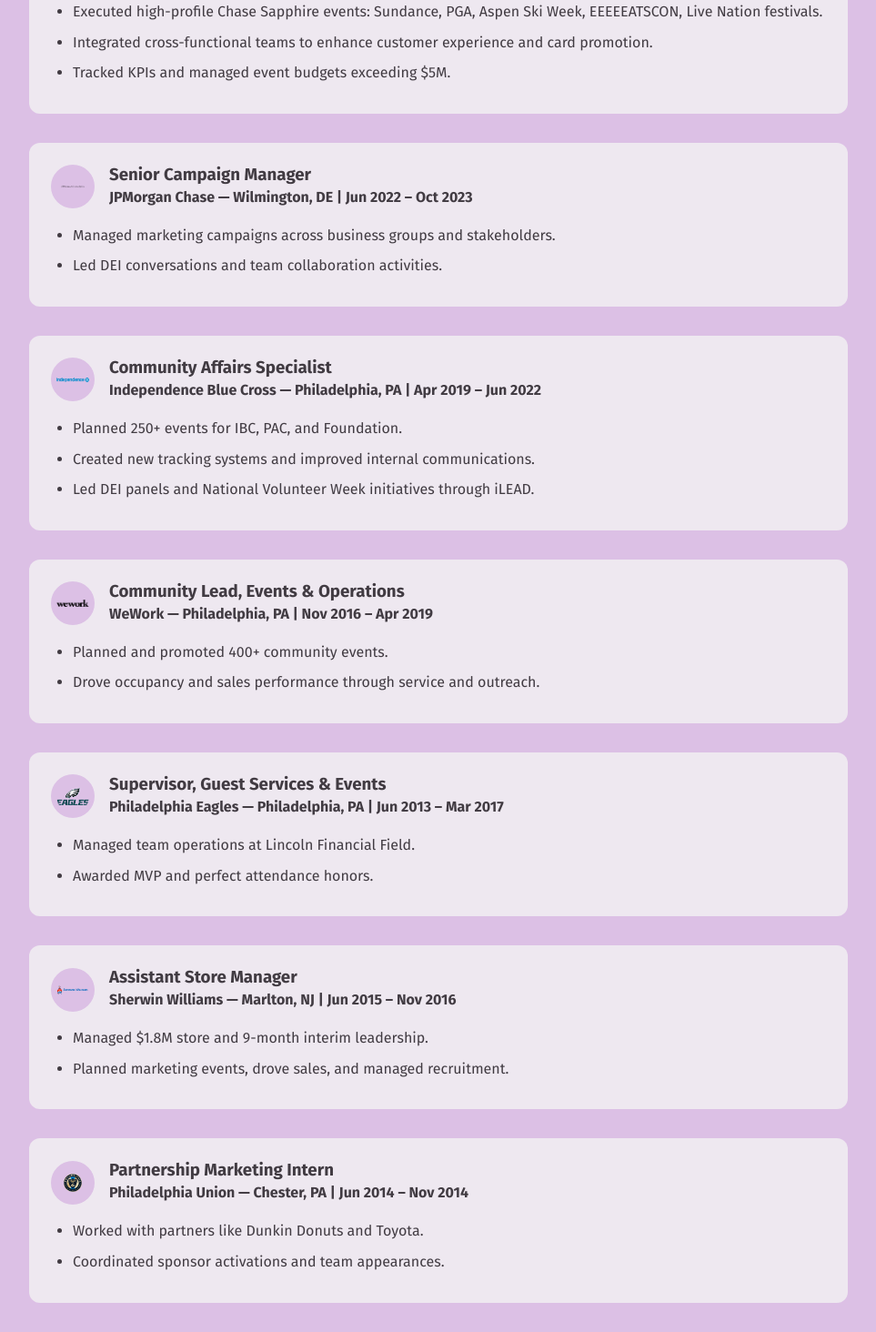
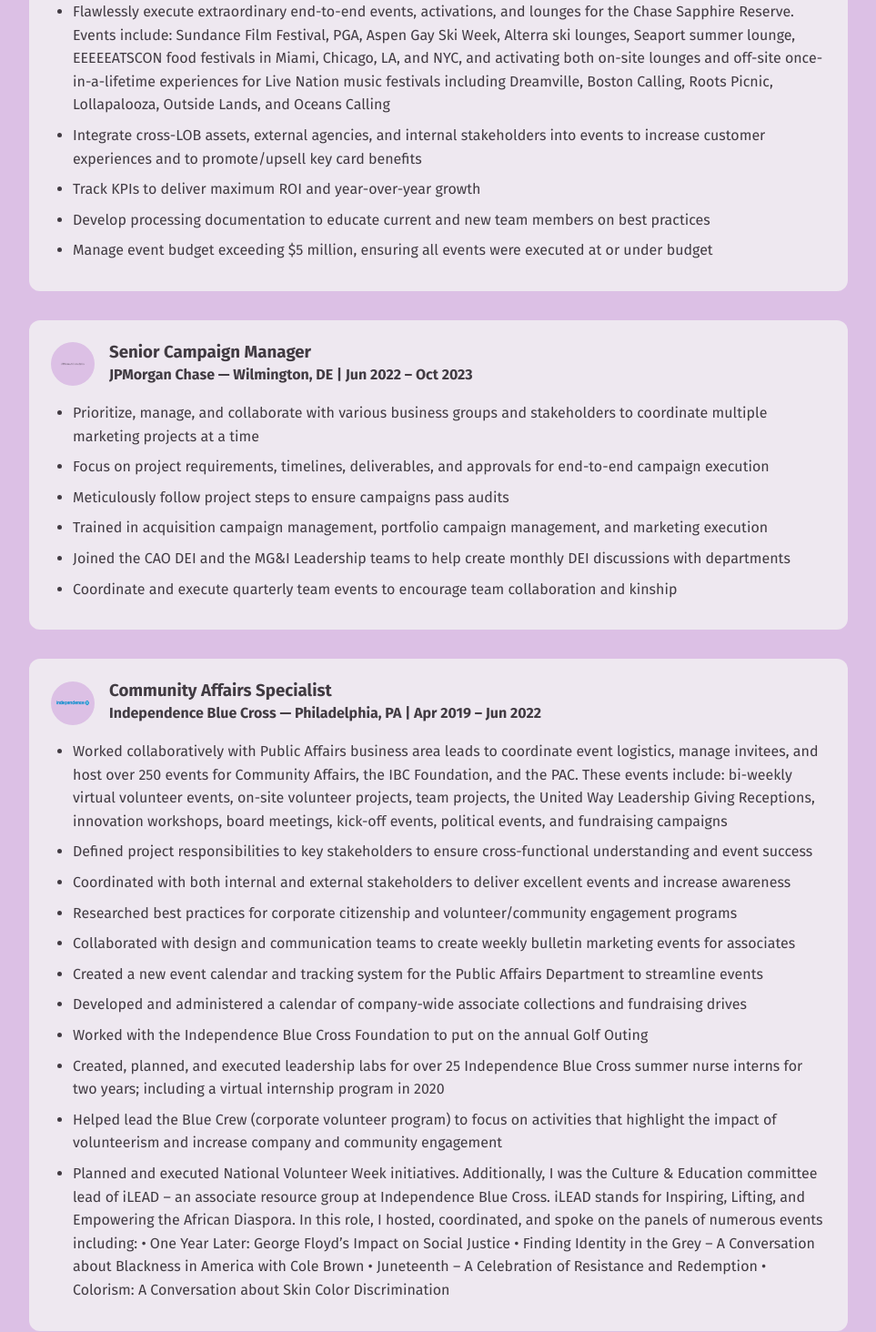
Before and after one commit to MoniqueBoskett/moniqueboskett.github.io, a Next.js app: page /resume in a window 1280 px wide. Shown: the part 420-1884 px from the top of the page at 91% size, without its empty margins (158-1121 px from the left). Built offline with nearby package versions, Linux system fonts and the light colour scheme.

Commit message:
Updated resume layout and data

```diff
--- a/data/resumeData.js
+++ b/data/resumeData.js
@@ -2,82 +2,117 @@
 
 export const jobs = [
   {
-    title: 'Senior Associate, Branded Card & Travel Experiences',
-    company: 'JPMorgan Chase',
-    location: 'Wilmington, DE',
-    dates: 'Oct 2023 – Present',
-    logo: 'jpmorgan.png',
+    title: "Senior Associate, Branded Card & Travel Experiences",
+    company: "JPMorgan Chase",
+    location: "Wilmington, DE",
+    dates: "Oct 2023 – Present",
+    logo: "jpmorgan.png",
     bullets: [
-      'Executed high-profile Chase Sapphire events: Sundance, PGA, Aspen Ski Week, EEEEEATSCON, Live Nation festivals.',
-      'Integrated cross-functional teams to enhance customer experience and card promotion.',
-      'Tracked KPIs and managed event budgets exceeding $5M.'
+      "Flawlessly execute extraordinary end-to-end events, activations, and lounges for the Chase Sapphire Reserve. Events include: Sundance Film Festival, PGA, Aspen Gay Ski Week, Alterra ski lounges, Seaport summer lounge, EEEEEATSCON food festivals in Miami, Chicago, LA, and NYC, and activating both on-site lounges and off-site once-in-a-lifetime experiences for Live Nation music festivals including Dreamville, Boston Calling, Roots Picnic, Lollapalooza, Outside Lands, and Oceans Calling",
+      "Integrate cross-LOB assets, external agencies, and internal stakeholders into events to increase customer experiences and to promote/upsell key card benefits",
+      "Track KPIs to deliver maximum ROI and year-over-year growth",
+      "Develop processing documentation to educate current and new team members on best practices",
+      "Manage event budget exceeding $5 million, ensuring all events were executed at or under budget"
     ]
   },
   {
-    title: 'Senior Campaign Manager',
-    company: 'JPMorgan Chase',
-    location: 'Wilmington, DE',
-    dates: 'Jun 2022 – Oct 2023',
-    logo: 'jpmorgan.png',
+    title: "Senior Campaign Manager",
+    company: "JPMorgan Chase",
+    location: "Wilmington, DE",
+    dates: "Jun 2022 – Oct 2023",
+    logo: "jpmorgan.png",
     bullets: [
-      'Managed marketing campaigns across business groups and stakeholders.',
-      'Led DEI conversations and team collaboration activities.'
+      "Prioritize, manage, and collaborate with various business groups and stakeholders to coordinate multiple marketing projects at a time",
+      "Focus on project requirements, timelines, deliverables, and approvals for end-to-end campaign execution",
+      "Meticulously follow project steps to ensure campaigns pass audits",
+      "Trained in acquisition campaign management, portfolio campaign management, and marketing execution",
+      "Joined the CAO DEI and the MG&I Leadership teams to help create monthly DEI discussions with departments",
+      "Coordinate and execute quarterly team events to encourage team collaboration and kinship"
     ]
   },
   {
-    title: 'Community Affairs Specialist',
-    company: 'Independence Blue Cross',
-    location: 'Philadelphia, PA',
-    dates: 'Apr 2019 – Jun 2022',
-    logo: 'ibx.png',
+  title: "Community Affairs Specialist",
+  company: "Independence Blue Cross",
+  location: "Philadelphia, PA",
+  dates: "Apr 2019 – Jun 2022",
+  logo: "ibx.png",
+  bullets: [
+    "Worked collaboratively with Public Affairs business area leads to coordinate event logistics, manage invitees, and host over 250 events for Community Affairs, the IBC Foundation, and the PAC. These events include: bi-weekly virtual volunteer events, on-site volunteer projects, team projects, the United Way Leadership Giving Receptions, innovation workshops, board meetings, kick-off events, political events, and fundraising campaigns",
+    "Defined project responsibilities to key stakeholders to ensure cross-functional understanding and event success",
+    "Coordinated with both internal and external stakeholders to deliver excellent events and increase awareness",
+    "Researched best practices for corporate citizenship and volunteer/community engagement programs",
+    "Collaborated with design and communication teams to create weekly bulletin marketing events for associates",
+    "Created a new event calendar and tracking system for the Public Affairs Department to streamline events",
+    "Developed and administered a calendar of company-wide associate collections and fundraising drives",
+    "Worked with the Independence Blue Cross Foundation to put on the annual Golf Outing",
+    "Created, planned, and executed leadership labs for over 25 Independence Blue Cross summer nurse interns for two years; including a virtual internship program in 2020",
+    "Helped lead the Blue Crew (corporate volunteer program) to focus on activities that highlight the impact of volunteerism and increase company and community engagement",
+    `Planned and executed National Volunteer Week initiatives.
+
+Additionally, I was the Culture & Education committee lead of iLEAD – an associate resource group at Independence Blue Cross. iLEAD stands for Inspiring, Lifting, and Empowering the African Diaspora. In this role, I hosted, coordinated, and spoke on the panels of numerous events including:
+
+• One Year Later: George Floyd’s Impact on Social Justice
+• Finding Identity in the Grey – A Conversation about Blackness in America with Cole Brown
+• Juneteenth – A Celebration of Resistance and Redemption
+• Colorism: A Conversation about Skin Color Discrimination`
+     ]
+    },
+    {
+    title: "Community Lead, Events & Operations",
+    company: "WeWork",
+    location: "Philadelphia, PA",
+    dates: "Nov 2016 – Apr 2019",
+    logo: "wework.png",
     bullets: [
-      'Planned 250+ events for IBC, PAC, and Foundation.',
-      'Created new tracking systems and improved internal communications.',
-      'Led DEI panels and National Volunteer Week initiatives through iLEAD.'
+      "Planned and executed 3-5 weekly creative events including lunch & learns, networking events, happy hours, socials, volunteer events, and workout classes - totaling over 400 events",
+      "Created newsletters, posters, and social media posts to promote events and ensure they were well-attended",
+      "Worked with and stayed within a budget for all events",
+      "Developed and maintained strong relationships with current members while proactively gathering information to present them with services, events, and products to help achieve their goals and grow their businesses",
+      "Supported the Community Manager in making strategic decisions regarding operational, financial performance (P&L), and process optimization of the building",
+      "Increased building occupancy by providing excellent tours, great customer service, and consistent follow-up with potential new members"
     ]
   },
   {
-    title: 'Community Lead, Events & Operations',
-    company: 'WeWork',
-    location: 'Philadelphia, PA',
-    dates: 'Nov 2016 – Apr 2019',
-    logo: 'wework.png',
+    title: "Supervisor, Guest Services & Events",
+    company: "Philadelphia Eagles",
+    location: "Philadelphia, PA",
+    dates: "Jun 2013 – Mar 2017",
+    logo: "eagles.png",
     bullets: [
-      'Planned and promoted 400+ community events.',
-      'Drove occupancy and sales performance through service and outreach.'
+      "Managed team of 10 people at Lincoln Financial Field.",
+      "Promoted to work Special Events Teams; June 2014 where I worked private events at the stadium",
+      "Handled disgruntled fans in a calm and professional manner",
+      "Awarded multiple MVP and perfect attendance honors."
     ]
   },
   {
-    title: 'Supervisor, Guest Services & Events',
-    company: 'Philadelphia Eagles',
-    location: 'Philadelphia, PA',
-    dates: 'Jun 2013 – Mar 2017',
-    logo: 'eagles.png',
+    title: "Assistant Store Manager",
+    company: "Sherwin Williams",
+    location: "Marlton, NJ",
+    dates: "Jun 2015 – Nov 2016",
+    logo: "sherwin.png",
     bullets: [
-      'Managed team operations at Lincoln Financial Field.',
-      'Awarded MVP and perfect attendance honors.'
+      "Successfully completed Manager Training Program in six weeks where I learned the ins and out of the business",
+      "Promoted to Assistant Store Manager of a 1.8-million-dollar store where I handled the entire budget",
+      "Increased customer count by making a minimum of 75 weekly lead generation calls (sales calls)",
+      "Single-handedly managed the store, and store employees, for 9 months",
+      "Coordinated on-site marketing events ensuring positive customer experiences to drive business to store",
+      "Enhanced customer experience with appropriate product knowledge and demonstrated strong interpersonal and communication skills to serve customers and fellow employees",
+      "Analyzed P&L weekly to aid in business planning, sales forecasting, and inventory management",
+      "Recruited new employees at job fairs, conducted interviews to hire new employees, and wrote and presented employee performance appraisals"
     ]
   },
   {
-    title: 'Assistant Store Manager',
-    company: 'Sherwin Williams',
-    location: 'Marlton, NJ',
-    dates: 'Jun 2015 – Nov 2016',
-    logo: 'sherwin.png',
+    title: "Partnership Marketing Intern",
+    company: "Philadelphia Union",
+    location: "Chester, PA",
+    dates: "Jun 2014 – Nov 2014",
+    logo: "union.png",
     bullets: [
-      'Managed $1.8M store and 9-month interim leadership.',
-      'Planned marketing events, drove sales, and managed recruitment.'
-    ]
-  },
-  {
-    title: 'Partnership Marketing Intern',
-    company: 'Philadelphia Union',
-    location: 'Chester, PA',
-    dates: 'Jun 2014 – Nov 2014',
-    logo: 'union.png',
-    bullets: [
-      'Worked with partners like Dunkin Donuts and Toyota.',
-      'Coordinated sponsor activations and team appearances.'
+      "Worked with corporate sponsors including Dunkin Donuts, Toyota, Dave & Busters, Harrah's Casino, and Bimbo",
+      "Coordinated and managed sponsors and interns for every pregame event",
+      "Conducted market research and competitor analysis, providing valuable insights that contributed to the development of effective marketing strategies",
+      "Coordinated and managed player appearances, post-game autograph signings, and children's soccer clinics"
     ]
   }
 ];
```
